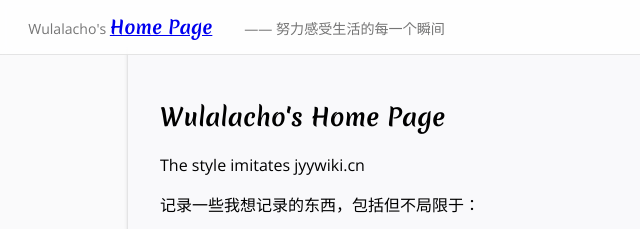
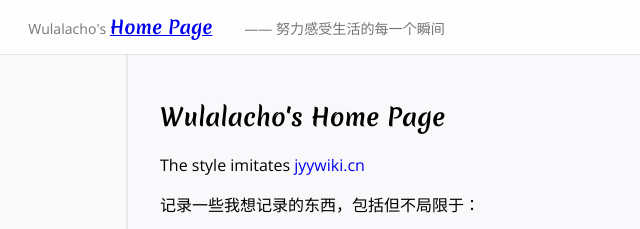
Before and after one commit to wulalacho/wulalacho.github.io, a plain HTML site: page index.html in a window 1280 px wide. Shown: the top 229 px of the page, 0-640 px from the left. Drawn offline with Linux system fonts and the light colour scheme.

Commit message:
add 'a' for jyywiki.cn

```diff
--- a/index.html
+++ b/index.html
@@ -15,7 +15,7 @@
   </div>
   <div class="content">
     <h2>Wulalacho's Home Page</h2>
-    <p>The style imitates jyywiki.cn</p>
+    <p>The style imitates <a href="jyywiki.cn">jyywiki.cn</a></p>
     记录一些我想记录的东西，包括但不局限于：
     <ul>
       <li>日记性质的文章，每段时间的总结（通常半个月左右，不固定，考研期间固定为一周，星期天更新）以及自己突发奇想的碎碎念之类的。</li>
```
